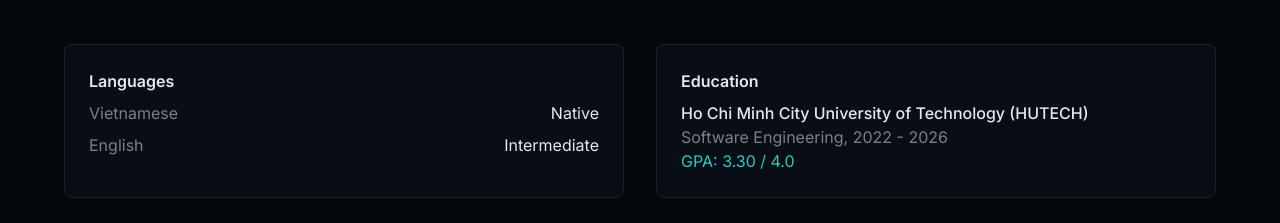
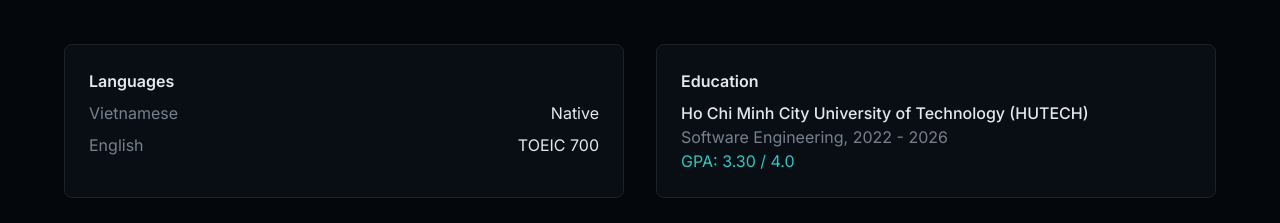
Before and after one commit to DylanNquyen/Portfolio-website, a Next.js app: page / in a window 1280 px wide. Shown: the part 2500-2723 px from the top of the page. Built offline with nearby package versions, Linux system fonts and the light colour scheme.

Commit message:
Update English proficiency level to TOEIC 700

```diff
--- a/components/sections/skills.tsx
+++ b/components/sections/skills.tsx
@@ -66,7 +66,7 @@ const labels = {
     lang1: "Vietnamese",
     lang1level: "Native",
     lang2: "English",
-    lang2level: "Intermediate",
+    lang2level: "TOEIC 700",
     eduTitle: "Education",
     eduName: "Ho Chi Minh City University of Technology (HUTECH)",
     eduSub: "Software Engineering, 2022 - 2026",
@@ -79,7 +79,7 @@ const labels = {
     lang1: "Tiếng Việt",
     lang1level: "Bản ngữ",
     lang2: "Tiếng Anh",
-    lang2level: "Trung cấp",
+    lang2level: "TOEIC 700",
     eduTitle: "Học vấn",
     eduName: "Trường Đại học Công nghệ TP.HCM (HUTECH)",
     eduSub: "Kỹ thuật Phần mềm, 2022 - 2026",
```
